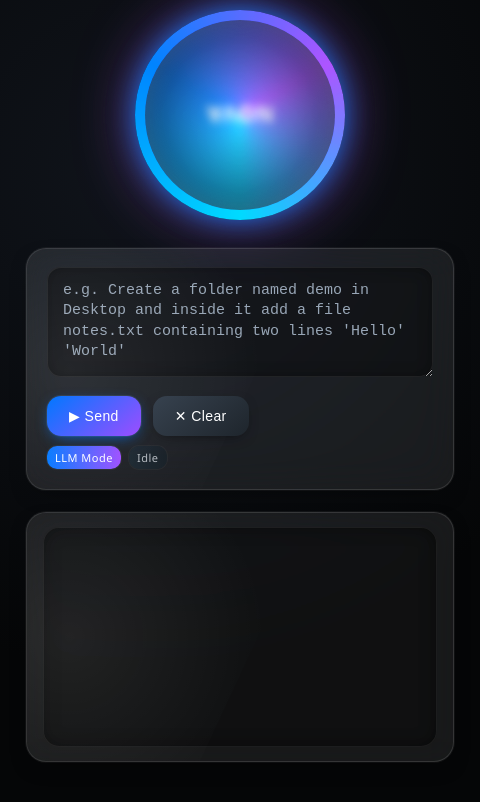
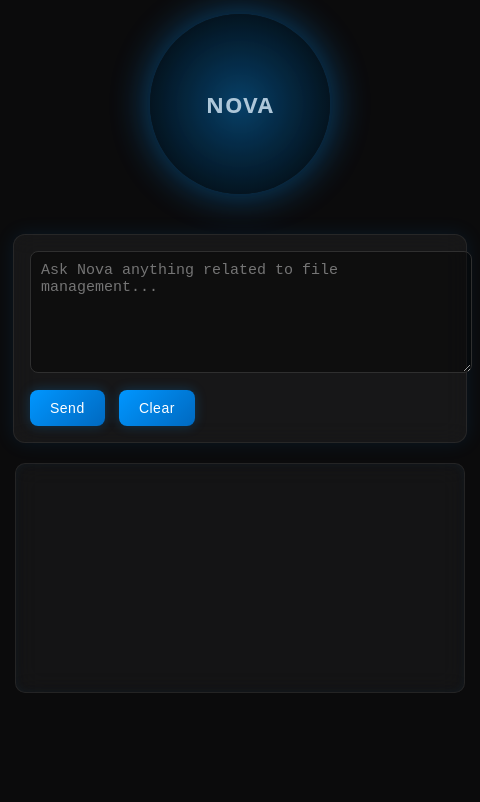
Before and after one commit to memegamer138/nova_ai, an Electron app: page ui/desktop/index.html in a window 480 px wide. Shown: the part 99-901 px from the top of the page. After the commit the page ends 844 px from the top, so only its background shows below. Drawn offline with Linux system fonts and the light colour scheme.

Commit message:
README updated

```diff
--- a/ui/desktop/index.html
+++ b/ui/desktop/index.html
@@ -4,107 +4,166 @@
   <meta charset="UTF-8" />
   <title>Nova Assistant</title>
   <style>
-    :root {
-      --bg: radial-gradient(circle at 30% 30%, #10141b, #050607 70%);
-      --glass: rgba(255,255,255,0.08);
-      --glass-border: rgba(255,255,255,0.12);
-      --accent1: #00c6ff;
-      --accent2: #0078ff;
-      --accent3: #9d4dff;
-      --danger: #ff9900;
-      --text: #e8eef5;
-      --font-stack: 'Segoe UI', system-ui, sans-serif;
+    body {
+      font-family: system-ui, sans-serif;
+      margin: 0;
+      background: #0b0b0c;
+      color: #e6e6e6;
+      display: flex;
+      flex-direction: column;
+      align-items: center;
+      padding: 30px;
     }
-    * { box-sizing: border-box; }
-    body { margin:0; font-family: var(--font-stack); background: var(--bg); color: var(--text); display:flex; flex-direction:column; align-items:center; padding:34px 26px 40px; }
-    h2 { margin:0 0 6px; font-weight:600; letter-spacing:.5px; background: linear-gradient(90deg,var(--accent1),var(--accent3)); -webkit-background-clip:text; background-clip:text; color: transparent; }
-    .subtitle { font-size:13px; opacity:.7; margin-bottom:18px; }
 
-    /* Siri-style multicolor core */
-    .core-wrapper { position:relative; width:210px; height:210px; }
-    .circle { position:relative; width:100%; height:100%; border-radius:50%; display:flex; align-items:center; justify-content:center; font-size:22px; font-weight:600; letter-spacing:1px; color:#fff; background:conic-gradient(from 0deg, var(--accent1), var(--accent2), var(--accent3), var(--accent1)); filter:brightness(1.1); animation: spin 10s linear infinite; box-shadow:0 0 30px -5px var(--accent2), 0 0 70px -15px var(--accent3); overflow:hidden; }
-    .circle::after { content:""; position:absolute; inset:10px; border-radius:50%; background:radial-gradient(circle, rgba(255,255,255,0.15), rgba(0,0,0,0.75)); backdrop-filter: blur(4px); box-shadow: inset 0 0 25px rgba(255,255,255,0.12); animation: breathing 5s ease-in-out infinite; }
+    h2 {
+      font-weight: 600;
+      letter-spacing: 1px;
+      margin-bottom: 10px;
+      color: #9cd6ff;
+      text-shadow: 0 0 10px rgba(0,150,255,0.4);
+    }
 
-    @keyframes spin { 0%{ transform:rotate(0deg);} 100%{ transform:rotate(360deg);} }
-    @keyframes breathing { 0%{transform:scale(1);} 50%{transform:scale(1.04);} 100%{transform:scale(1);} }
+    /* Main glowing AI circle */
+    .circle {
+      width: 180px;
+      height: 180px;
+      border-radius: 50%;
+      background: radial-gradient(circle, rgba(0,150,255,0.45), rgba(0,0,0,0.85));
+      animation: pulse 2.5s infinite ease-in-out;
+      box-shadow: 0 0 40px rgba(0,150,255,0.55);
+      display: flex;
+      align-items: center;
+      justify-content: center;
+      font-size: 22px;
+      letter-spacing: 1px;
+      font-weight: 600;
+      color: #cdeaff;
+      margin: 20px 0;
+      position: relative;
+      overflow: hidden;
+    }
 
-    /* Waveform (speaking/listening visualization) */
-    .waveform { position:absolute; bottom:-40px; left:50%; transform:translateX(-50%); display:flex; gap:6px; height:60px; align-items:flex-end; pointer-events:none; }
-    .bar { width:8px; background:linear-gradient(180deg,var(--accent1),var(--accent3)); border-radius:4px; animation: wave 1.2s ease-in-out infinite; opacity:.85; }
-    .bar:nth-child(odd){ background:linear-gradient(180deg,var(--accent2),var(--accent3)); }
-    .bar:nth-child(1){ animation-delay:.0s;} .bar:nth-child(2){ animation-delay:.15s;} .bar:nth-child(3){ animation-delay:.3s;} .bar:nth-child(4){ animation-delay:.45s;} .bar:nth-child(5){ animation-delay:.6s;} .bar:nth-child(6){ animation-delay:.75s;} .bar:nth-child(7){ animation-delay:.9s;} .bar:nth-child(8){ animation-delay:1.05s;}
-    @keyframes wave { 0%,100%{ height:12px;} 50%{ height:55px;} }
-    .waveform.hidden { display:none; }
+    /* Outer ripple (“AI is alive” effect) */
+    .circle::before {
+      content: "";
+      position: absolute;
+      border-radius: 50%;
+      width: 100%;
+      height: 100%;
+      border: 2px solid rgba(0,150,255,0.25);
+      animation: ripple 3.5s infinite;
+    }
 
-    /* Glass cards */
-    .card { width:100%; max-width:520px; background:var(--glass); border:1px solid var(--glass-border); backdrop-filter: blur(18px) saturate(140%); padding:18px 20px 20px; border-radius:20px; box-shadow:0 8px 24px -12px rgba(0,0,0,0.6), 0 0 0 1px rgba(255,255,255,0.05); position:relative; overflow:hidden; }
-    .card::before { content:""; position:absolute; top:-40%; left:-30%; width:80%; height:180%; background:radial-gradient(circle at center, rgba(255,255,255,0.08), transparent 70%); transform:rotate(25deg); }
-    .card.compact { padding:14px 16px; }
-    .grid-row { display:flex; gap:12px; margin-top:14px; }
+    @keyframes pulse {
+      0% { transform: scale(1); opacity: .85; }
+      50% { transform: scale(1.05); opacity: 1; }
+      100% { transform: scale(1); opacity: .85; }
+    }
 
-    textarea { width:100%; min-height:110px; resize:vertical; border:none; outline:none; font-size:15px; line-height:1.35; color:var(--text); background:rgba(0,0,0,0.35); border-radius:14px; padding:14px 16px; box-shadow: inset 0 0 0 1px rgba(255,255,255,0.08), inset 0 0 18px -6px rgba(0,0,0,0.7); }
-    textarea::placeholder { color:#98a6b6; }
+    @keyframes ripple {
+      0% { transform: scale(1); opacity: 0.4; }
+      70% { transform: scale(1.3); opacity: 0; }
+      100% { opacity: 0; }
+    }
 
-    button { position:relative; background:linear-gradient(140deg,var(--accent2),var(--accent3)); border:none; color:#fff; font-weight:500; padding:12px 22px; border-radius:14px; letter-spacing:.4px; cursor:pointer; font-size:14px; display:flex; align-items:center; gap:6px; box-shadow:0 4px 16px -6px var(--accent2), 0 0 0 1px rgba(255,255,255,0.08); transition: .25s cubic-bezier(.4,.2,.2,1); }
-    button:hover { transform:translateY(-3px); box-shadow:0 8px 22px -6px var(--accent3); }
-    button:active { transform:translateY(0); }
-    button.secondary { background:linear-gradient(140deg,#37424f,#1e252c); box-shadow:0 4px 14px -6px rgba(0,0,0,0.6); }
-    button.secondary:hover { box-shadow:0 8px 22px -6px rgba(0,0,0,0.55); }
-    button.danger { background:linear-gradient(140deg,#ff9d2e,#ff3d2e); }
-    button:disabled { opacity:.5; cursor:not-allowed; transform:none; }
+    /* Glass panel */
+    .panel {
+      width: 100%;
+      max-width: 480px;
+      background: rgba(255,255,255,0.05);
+      border: 1px solid rgba(255,255,255,0.07);
+      backdrop-filter: blur(12px);
+      padding: 16px;
+      border-radius: 12px;
+      margin-top: 20px;
+      box-shadow: 0 0 20px rgba(0,150,255,0.1);
+    }
 
-    /* Pending destructive actions */
-    .pending-item { background:linear-gradient(90deg, rgba(255,153,0,0.18), rgba(255,61,46,0.22)); padding:10px 12px; border-radius:12px; font-size:12.8px; line-height:1.3; margin:6px 0; box-shadow: inset 0 0 0 1px rgba(255,255,255,0.06); }
-    .pending-head { font-size:14px; font-weight:600; margin:0 0 8px; letter-spacing:.5px; background: linear-gradient(90deg,#ff9d2e,#ff3d2e); -webkit-background-clip:text; background-clip:text; color:transparent; }
+    textarea {
+      width: 100%;
+      height: 100px;
+      background: rgba(0,0,0,0.4);
+      color: #e6e6e6;
+      border: 1px solid #2f2f2f;
+      border-radius: 8px;
+      padding: 10px;
+      font-size: 15px;
+      resize: vertical;
+    }
 
-    /* Activity / log */
-    .log { height:220px; overflow-y:auto; font-size:12.6px; white-space:pre-wrap; background:rgba(0,0,0,0.35); border-radius:16px; padding:14px 16px; box-shadow:inset 0 0 0 1px rgba(255,255,255,0.07), inset 0 0 22px -8px rgba(0,0,0,0.9); }
-    .log::-webkit-scrollbar { width:8px; }
-    .log::-webkit-scrollbar-track { background:rgba(255,255,255,0.05); border-radius:8px; }
-    .log::-webkit-scrollbar-thumb { background:linear-gradient(180deg,var(--accent2),var(--accent3)); border-radius:8px; }
+    /* Buttons */
+    button {
+      background: linear-gradient(135deg, #0096ff, #0069c0);
+      border: none;
+      color: #fff;
+      padding: 10px 20px;
+      border-radius: 8px;
+      cursor: pointer;
+      font-size: 14px;
+      margin-right: 10px;
+      transition: 0.2s ease;
+      letter-spacing: 0.5px;
+      box-shadow: 0 0 12px rgba(0,150,255,0.25);
+    }
 
-    /* Status badges */
-    .status-badges { display:flex; gap:8px; margin-top:10px; flex-wrap:wrap; }
-    .badge { font-size:11px; padding:4px 8px; border-radius:10px; background:linear-gradient(90deg,#22303b,#1a242c); box-shadow:0 0 0 1px rgba(255,255,255,0.05); letter-spacing:.5px; opacity:.75; }
-    .badge.active { background:linear-gradient(90deg,var(--accent2),var(--accent3)); color:#fff; opacity:1; }
+    button:hover {
+      transform: translateY(-2px);
+      box-shadow: 0 0 16px rgba(0,150,255,0.4);
+    }
 
-    .core-wrapper.processing .circle::after { animation: breathing 2s ease-in-out infinite; filter:brightness(1.2); }
-    .core-wrapper.speaking .circle { animation: spin 6s linear infinite; }
+    button:disabled {
+      opacity: 0.5;
+      cursor: not-allowed;
+      transform: none;
+      box-shadow: none;
+    }
+
+    .pending {
+      background: rgba(255,170,0,0.12);
+      border-left: 3px solid #ffaa00;
+      padding: 8px 10px;
+      border-radius: 6px;
+      margin: 6px 0;
+      font-size: 13px;
+      color: #ffd37a;
+    }
+
+    .log {
+      margin-top: 20px;
+      height: 200px;
+      overflow-y: auto;
+      padding: 14px;
+      border-radius: 10px;
+      background: rgba(255,255,255,0.04);
+      font-size: 13px;
+      white-space: pre-wrap;
+      border: 1px solid rgba(255,255,255,0.07);
+      box-shadow: inset 0 0 10px rgba(0,150,255,0.05);
+    }
+
   </style>
 </head>
 <body>
+
   <h2>Nova Assistant</h2>
-  <div class="subtitle">Intelligent local file assistant with LLM reasoning</div>
 
-  <div id="core" class="core-wrapper">
-    <div class="circle">NOVA</div>
-    <div id="waveform" class="waveform hidden" aria-hidden="true">
-      <div class="bar"></div><div class="bar"></div><div class="bar"></div><div class="bar"></div>
-      <div class="bar"></div><div class="bar"></div><div class="bar"></div><div class="bar"></div>
+  <div class="circle">NOVA</div>
+
+  <div class="panel">
+    <textarea id="prompt" placeholder="Ask Nova anything related to file management..."></textarea>
+    <div style="margin-top:12px;">
+      <button id="sendBtn">Send</button>
+      <button id="clearBtn">Clear</button>
     </div>
   </div>
 
-  <div class="card" style="margin-top:28px;">
-    <textarea id="prompt" placeholder="e.g. Create a folder named demo in Desktop and inside it add a file notes.txt containing two lines 'Hello' 'World'"></textarea>
-    <div class="grid-row">
-      <button id="sendBtn" title="Send prompt">▶ Send</button>
-      <button id="clearBtn" class="secondary" title="Clear input">✕ Clear</button>
-    </div>
-    <div class="status-badges">
-      <div id="badge-mode" class="badge active">LLM Mode</div>
-      <div id="badge-processing" class="badge">Idle</div>
-    </div>
+  <div id="pendingContainer" class="panel" style="display:none;">
+    <h4>Pending destructive actions</h4>
+    <div id="pendingList"></div>
+    <button id="confirmBtn" style="background:linear-gradient(135deg,#ff9900,#cc7700);">Confirm & Execute</button>
   </div>
 
-  <div id="pendingContainer" class="card compact" style="display:none; margin-top:20px;">
-    <p class="pending-head">Pending destructive actions</p>
-    <div id="pendingList"></div>
-    <button id="confirmBtn" class="danger" style="margin-top:6px;">⚠ Confirm & Execute</button>
-  </div>
-
-  <div class="card compact" style="margin-top:22px;">
-    <div id="log" class="log" aria-label="Activity log"></div>
-  </div>
+  <div class="log panel" id="log"></div>
 
   <script>
     const promptEl = document.getElementById('prompt');
@@ -114,9 +173,6 @@
     const pendingContainer = document.getElementById('pendingContainer');
     const pendingListEl = document.getElementById('pendingList');
     const confirmBtn = document.getElementById('confirmBtn');
-    const core = document.getElementById('core');
-    const waveform = document.getElementById('waveform');
-    const badgeProcessing = document.getElementById('badge-processing');
     let latestPending = [];
 
     function log(msg) {
@@ -128,7 +184,6 @@
       const text = promptEl.value.trim();
       if (!text) return;
       sendBtn.disabled = true;
-      setProcessing(true, 'Processing');
       log('Sending prompt...');
 
       try {
@@ -151,7 +206,6 @@
         log('Exception: ' + e);
       } finally {
         sendBtn.disabled = false;
-        setProcessing(false, 'Idle');
       }
     }
 
@@ -161,7 +215,7 @@
 
       latestPending.forEach((item, idx) => {
         const div = document.createElement('div');
-        div.className = 'pending-item';
+        div.className = 'pending';
         div.innerText = `${idx+1}. ${item.action} ${JSON.stringify(item.args)}`;
         pendingListEl.appendChild(div);
       });
@@ -184,23 +238,10 @@
       }
     }
 
-    function setProcessing(active, label){
-      if(active){
-        badgeProcessing.textContent = label;
-        badgeProcessing.classList.add('active');
-        core.classList.add('processing');
-        waveform.classList.remove('hidden');
-      } else {
-        badgeProcessing.textContent = label;
-        badgeProcessing.classList.remove('active');
-        core.classList.remove('processing');
-        waveform.classList.add('hidden');
-      }
-    }
-
     sendBtn.addEventListener('click', sendPrompt);
     clearBtn.addEventListener('click', () => { promptEl.value = ''; });
     confirmBtn.addEventListener('click', confirmActions);
   </script>
+
 </body>
 </html>
```
Also changed, not shown: README.md, 3 other files.
